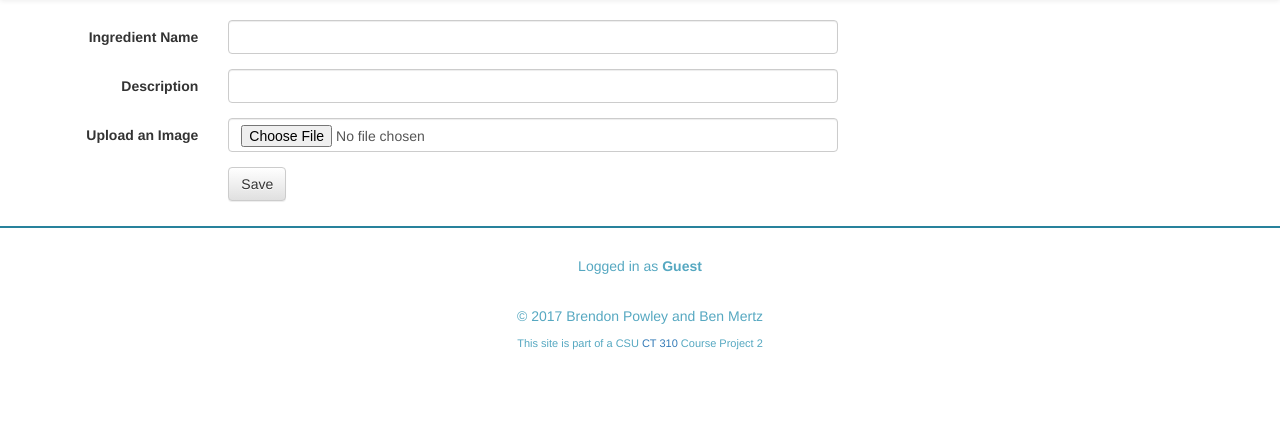
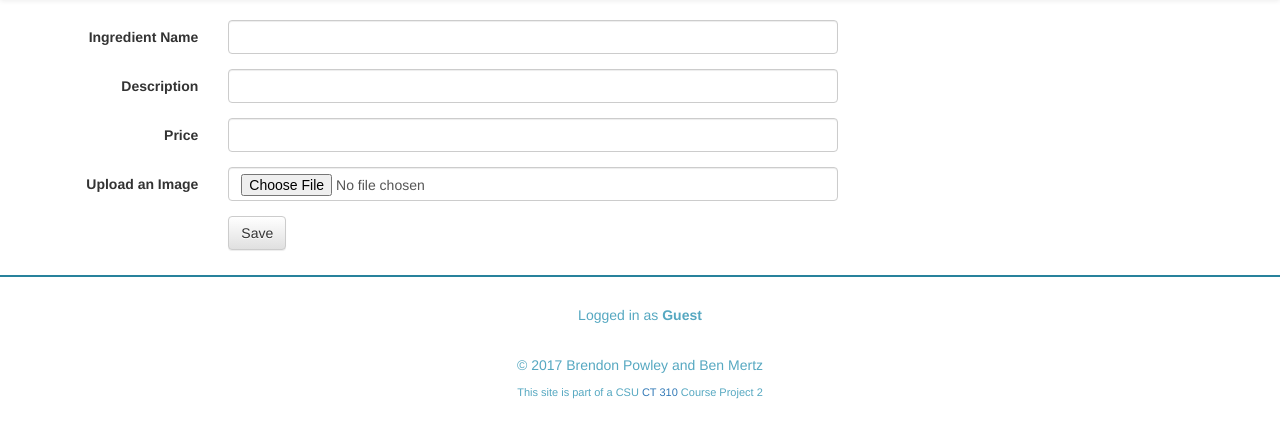
Before and after one commit to bpowley/project3, a PHP site: page /addIngredient.php in a window 1280 px wide. Shown: the part 246-684 px from the top of the page. Run offline with PHP 8.4, Linux system fonts and the light colour scheme; data comes from the database, SQL or seed files in the repository; data that the repository does not hold is empty; a stand-in replaces the project's code that opens the database connection; some libraries are stand-ins or nearby versions.

Commit message:
added price into ingredient database

```diff
--- a/addIngredient.php
+++ b/addIngredient.php
@@ -43,7 +43,8 @@ if(isset($_POST["ingredient_name"])){
 	if(isset($_POST["description"])){
 		$newName = $_POST["ingredient_name"];
 		$newDsc  = $_POST["description"];
-		$db->addIngredient($newName,$filename,$newDsc);
+		$newPrice = $_POST["price"];
+		$db->addIngredient($newName,$filename,$newDsc,$newPrice);
 	}
 }
 
@@ -68,6 +69,13 @@ if(isset($_POST["ingredient_name"])){
 						<label class="col-sm-2 control-label" for="description">Description</label>
 						<div class="col-sm-6">
 							<input type="text" class="form-control" name="description" id="description"/>
+						</div>
+					</div>
+
+					<div class="form-group">
+						<label class="col-sm-2 control-label" for="price">Price</label>
+						<div class="col-sm-6">
+							<input type="text" class="form-control" name="price" id="price"/>
 						</div>
 					</div>
 
--- a/fedr_ings.php
+++ b/fedr_ings.php
@@ -16,7 +16,7 @@
   <div>
     <h3 style="text-align: center;">Federation Ingredients Page</h3>
     <p style="text-align: center;"> This page should display from sites thtat are open</p>
-    <table id="ings" class="table" style="margin: 0 auto;">
+    <table id="ings" class="table table-striped" style="margin: 0 auto;">
       <tr>
         <th>Ingredient Name</th>
         <th>Unit</th>
--- a/lib/database.php
+++ b/lib/database.php
@@ -25,7 +25,7 @@ class Database extends PDO {
   	}
 
     public function getIngredientDetails($name){
-      $sql = "SELECT id, ingredient_name, image_name, description  FROM ingredients WHERE ingredient_name = '$name'";
+      $sql = "SELECT id, ingredient_name, image_name, description, price FROM ingredients WHERE ingredient_name = '$name'";
       $result = $this->query ( $sql );
 		  if ($result === FALSE) {
         // Only doing this for class. Would never do this in real life
@@ -93,10 +93,10 @@ class Database extends PDO {
     }
 
 
-  	public function addIngredient($name, $img, $dsc){
+  	public function addIngredient($name, $img, $dsc, $price){
   		$lastID = $this->getNoOfIngredients();
  		$newID = $lastID + 1;
-		$sql = "INSERT INTO ingredients (id, ingredient_name, image_name, description) VALUES ('$newID','$name','$img','$dsc')";
+		$sql = "INSERT INTO ingredients (id, ingredient_name, image_name, description, price) VALUES ('$newID','$name','$img','$dsc','$price')";
 		if(!$this->exec($sql)){
 			echo '<pre class="bg-danger">';
 			print_r($this->errorInfo());
--- a/lib/ingredient.php
+++ b/lib/ingredient.php
@@ -5,6 +5,7 @@ class Ingredient {
   public $name; // name of the ingredient
   public $image_name; // name of the image of the ingredient
   public $description; // description of the ingredient
+  public $price; // price f the ingredient
 
   /*public function __construct($id=0, $name="default", $img="default.jpg", $dsc="default ingredient"){
     $this->id = $id;
@@ -20,12 +21,14 @@ class Ingredient {
     $newName = $row['ingredient_name'];
     $newImg = $row['image_name'];
     $newDsc = $row['description'];
+    $newPrice = $row['price'];
 
     $ingredient = new Ingredient();
     $ingredient->id = $newID;
     $ingredient->name = $newName;
     $ingredient->image_name = $newImg;
     $ingredient->description = $newDsc;
+    $ingredient->price = $newPrice;
 
     return $ingredient;
   }
--- a/viewIngredient.php
+++ b/viewIngredient.php
@@ -21,7 +21,11 @@ $ingredient = $db->getIngredientDetails($displayIngredient);
 <div class="col-lg-4 col-md-4 col-sm-6 col-xs-6">
 	<h2><?php echo $ingredient->name;?></h2>
 	<p>
-		<?php echo $ingredient->description;?>
+		Description: <?php echo $ingredient->description;?>
+		<br>
+	</p>
+	<p style="text-align: center;">
+		Price: <b>$<?php echo $ingredient->price;?></b>
 	</p>
 	<?php include('inc/comments.php'); ?>
 </div>
```
Also changed, not shown: createDB.php (+7 -6 lines).
